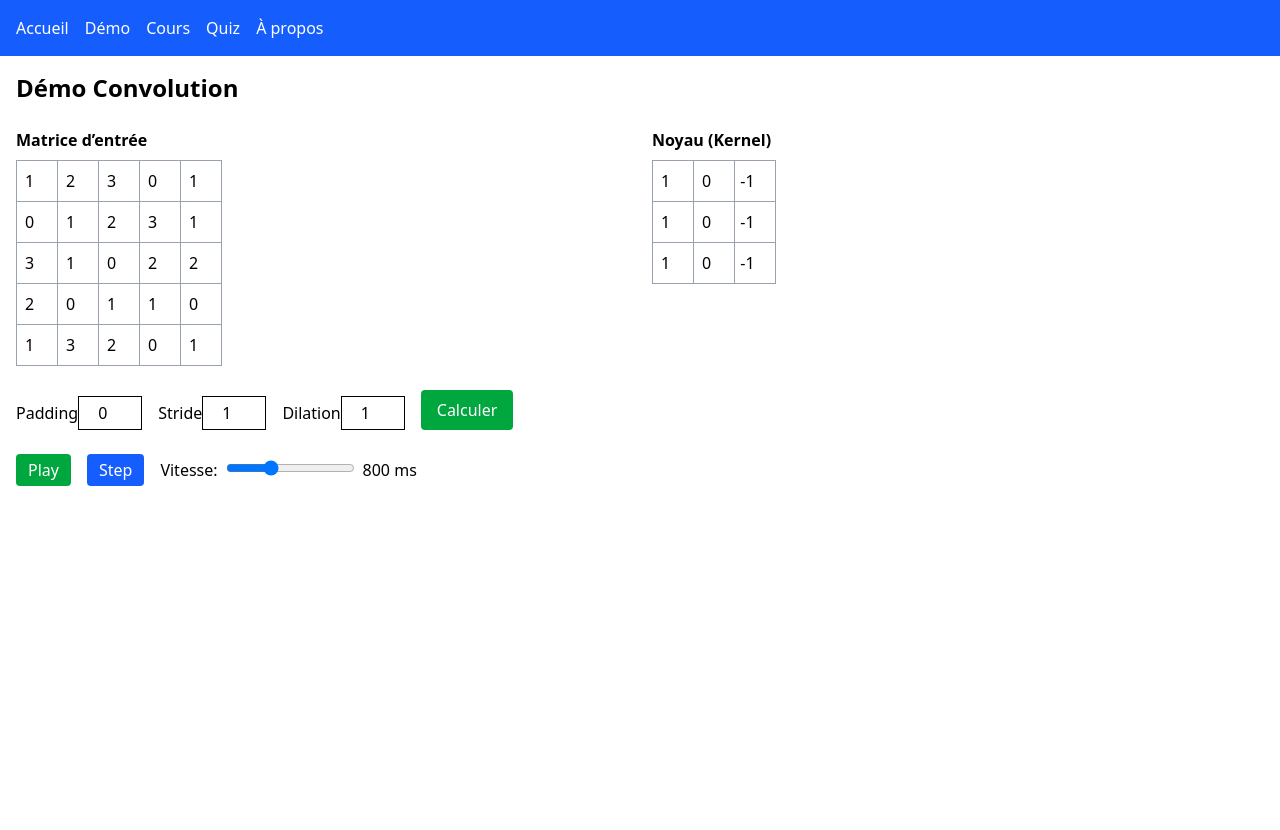
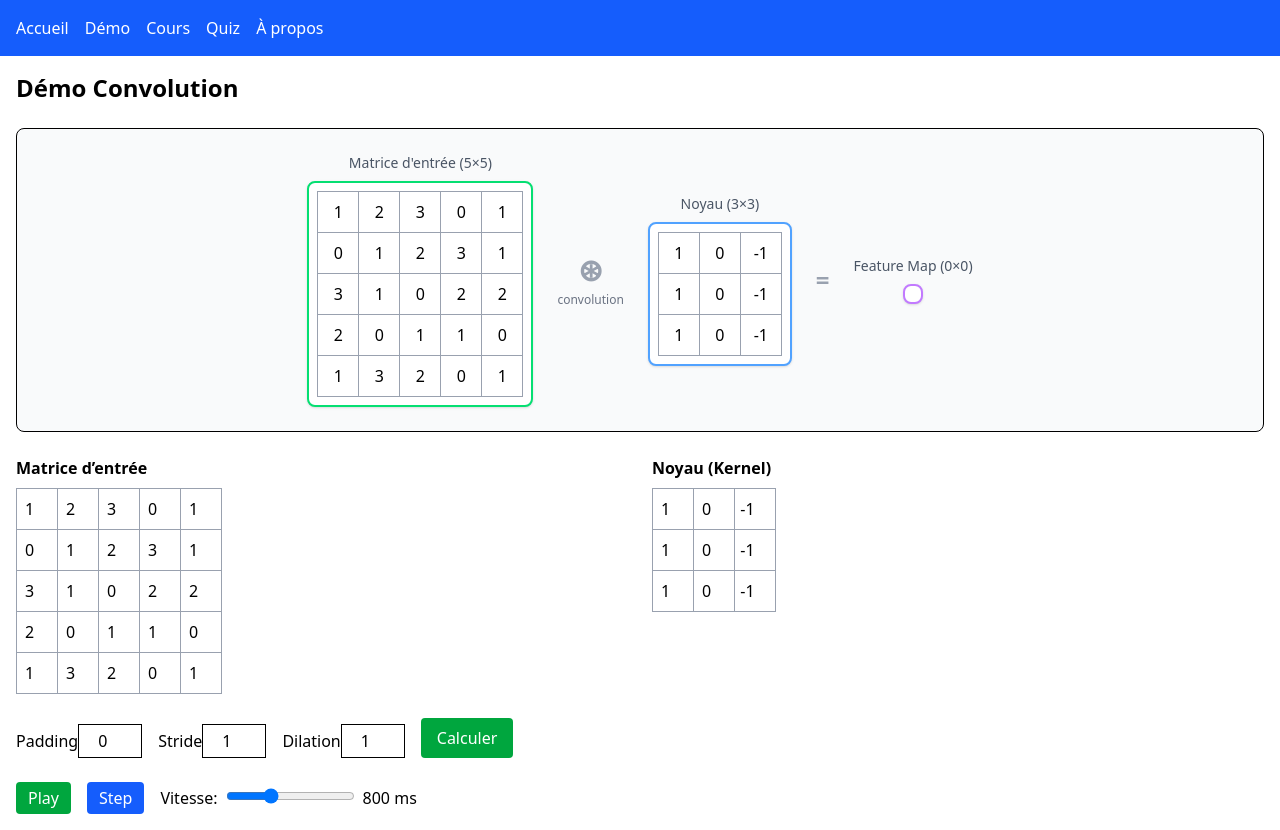
Before and after one commit to jlg-formation/convolution, a React (Vite) app: page /demo in a window 1280 px wide. Before the commit the page ends 800 px from the top, so only its background shows below. Built offline with nearby package versions, Linux system fonts and the light colour scheme.

Commit message:
feat: add ConvolutionVisualization component for visual representation of convolution process

```diff
--- /dev/null
+++ b/src/components/ConvolutionVisualization.tsx
@@ -0,0 +1,97 @@
+import Grid from "./Grid";
+
+interface ConvolutionVisualizationProps {
+  input: number[][];
+  kernel: number[][];
+  output?: number[][];
+  padding?: number;
+  stride?: number;
+  dilation?: number;
+}
+
+export default function ConvolutionVisualization({
+  input,
+  kernel,
+  output,
+  padding = 0,
+  stride = 1,
+  dilation = 1,
+}: ConvolutionVisualizationProps) {
+  const inputDims = `${input.length}×${input[0]?.length || 0}`;
+  const kernelDims = `${kernel.length}×${kernel[0]?.length || 0}`;
+  const outputDims = output
+    ? `${output.length}×${output[0]?.length || 0}`
+    : "calculé automatiquement";
+
+  return (
+    <div className="flex items-center justify-center gap-6 overflow-x-auto rounded-lg border bg-gray-50 p-6">
+      {/* Matrice d'entrée */}
+      <div className="flex flex-col items-center">
+        <div className="mb-2 text-sm font-medium text-gray-600">
+          Matrice d'entrée ({inputDims})
+        </div>
+        <div className="rounded-lg border-2 border-green-400 bg-white p-2 shadow-sm">
+          <Grid matrix={input} readOnly />
+        </div>
+        {padding > 0 && (
+          <div className="mt-1 text-xs text-blue-600">padding: {padding}</div>
+        )}
+      </div>
+
+      {/* Symbole de convolution */}
+      <div className="flex flex-col items-center">
+        <div className="text-3xl font-bold text-gray-400">⊛</div>
+        <div className="mt-1 text-xs text-gray-500">convolution</div>
+        {(stride > 1 || dilation > 1) && (
+          <div className="mt-1 text-xs text-gray-600">
+            {stride > 1 && <div>stride: {stride}</div>}
+            {dilation > 1 && <div>dilation: {dilation}</div>}
+          </div>
+        )}
+      </div>
+
+      {/* Kernel */}
+      <div className="flex flex-col items-center">
+        <div className="mb-2 text-sm font-medium text-gray-600">
+          Noyau ({kernelDims})
+        </div>
+        <div className="rounded-lg border-2 border-blue-400 bg-white p-2 shadow-sm">
+          <Grid matrix={kernel} readOnly />
+        </div>
+      </div>
+
+      {/* Symbole égal */}
+      <div className="text-2xl font-bold text-gray-400">=</div>
+
+      {/* Matrice de sortie */}
+      <div className="flex flex-col items-center">
+        <div className="mb-2 text-sm font-medium text-gray-600">
+          Feature Map ({outputDims})
+        </div>
+        <div className="rounded-lg border-2 border-purple-400 bg-white p-2 shadow-sm">
+          {output ? (
+            <Grid matrix={output} readOnly />
+          ) : (
+            <div className="flex min-h-24 min-w-24 items-center justify-center p-4">
+              <div className="text-center text-gray-400">
+                <div className="mb-1 text-sm">Pas encore calculé</div>
+                <div className="text-xs">Cliquez sur "Calculer"</div>
+              </div>
+            </div>
+          )}
+        </div>
+      </div>
+
+      {/* Informations additionnelles */}
+      {(padding > 0 || stride > 1 || dilation > 1) && (
+        <div className="absolute right-2 bottom-2 text-xs text-gray-500">
+          <div className="rounded bg-gray-100 px-2 py-1">
+            {padding > 0 && <span>P:{padding} </span>}
+            {stride > 1 && <span>S:{stride} </span>}
+            {dilation > 1 && <span>D:{dilation}</span>}
+          </div>
+        </div>
+      )}
+    </div>
+  );
+}
--- a/src/pages/Demo.tsx
+++ b/src/pages/Demo.tsx
@@ -4,6 +4,7 @@ import KernelEditor from "../components/KernelEditor";
 import ControlsPanel from "../components/ControlsPanel";
 import AnimationBar from "../components/AnimationBar";
 import StepInspector from "../components/StepInspector";
+import ConvolutionVisualization from "../components/ConvolutionVisualization";
 import { conv2d } from "../logic/convolution";
 
 export default function Demo() {
@@ -71,25 +72,20 @@ export default function Demo() {
 
   // === Un seul "pas" d'animation ===
   const stepOnce = () => {
+    console.log("stepOnce");
     if (steppingRef.current) return;
     steppingRef.current = true;
 
-    // Utiliser une seule fonction pour mettre à jour tous les états de manière atomique
-    setCurrentPos((prevPos) => {
-      if (!prevPos) {
+    // Récupérer les valeurs actuelles des états
+    const currentPosValue = currentPos;
+    const currentCellValue = currentCell;
+
+    if (!currentPosValue || !currentCellValue) {
       steppingRef.current = false;
-        return prevPos;
+      return;
     }
 
-      const [i, j] = prevPos;
-
-      // Récupérer currentCell de manière synchrone
-      const currentCellValue = currentCell;
-      if (!currentCellValue) {
-        steppingRef.current = false;
-        return prevPos;
-      }
-
+    const [i, j] = currentPosValue;
     const [u, v] = currentCellValue;
 
     // 1. Faire le calcul de la cellule courante
@@ -110,9 +106,6 @@ export default function Demo() {
     const valIn = isPadding ? 0 : input[originalI][originalJ];
     const valK = kernel[u][v];
     const prod = valIn * valK;
-
-      // Ajouter à la trace partielle
-      setPartialSteps((steps) => [...steps, { valIn, valK, prod, isPadding }]);
 
     // 2. Calculer la prochaine position du kernel
     let nextU = u;
@@ -146,22 +139,43 @@ export default function Demo() {
       }
     }
 
-      // Appliquer les changements
+    // 3. Appliquer tous les changements d'état de manière séparée
+    console.log("about to set partialSteps");
+
+    // Mettre à jour partialSteps
     if (shouldResetSteps) {
-        setPartialSteps([]);
+      setPartialSteps([{ valIn, valK, prod, isPadding }]);
+    } else {
+      setPartialSteps((steps) => {
+        console.log("setPartialSteps", { valIn, valK, prod, isPadding });
+        // Protection contre les doublons en mode strict
+        const alreadyExists = steps.some(
+          (step) =>
+            step.valIn === valIn &&
+            step.valK === valK &&
+            step.prod === prod &&
+            step.isPadding === isPadding,
+        );
+
+        if (alreadyExists) {
+          return steps; // Éviter le doublon
         }
 
+        return [...steps, { valIn, valK, prod, isPadding }];
+      });
+    }
+
+    // Mettre à jour les positions
     if (shouldStop) {
       setIsPlaying(false);
       setCurrentCell(null);
-        steppingRef.current = false;
-        return null;
+      setCurrentPos(null);
     } else {
       setCurrentCell([nextU, nextV]);
+      setCurrentPos([nextI, nextJ]);
+    }
+
     steppingRef.current = false;
-        return [nextI, nextJ];
-      }
-    });
   };
 
   // Assigner stepOnce à la ref pour l'utiliser dans useEffect
@@ -169,6 +183,7 @@ export default function Demo() {
 
   // Bouton STEP: on PAUSE d'abord, puis on fait un seul pas
   const doStep = () => {
+    console.log("doStep");
     setIsPlaying(false);
     clearTimer();
 
@@ -243,6 +258,16 @@ export default function Demo() {
   return (
     <div className="space-y-6">
       <h1 className="text-2xl font-bold">Démo Convolution</h1>
+
+      {/* Vue conceptuelle de la convolution */}
+      <ConvolutionVisualization
+        input={input}
+        kernel={kernel}
+        output={output}
+        padding={padding}
+        stride={stride}
+        dilation={dilation}
+      />
 
       <div className="grid grid-cols-2 gap-6">
         <div>
```
Lines whose indentation alone changed are shown as unchanged.
